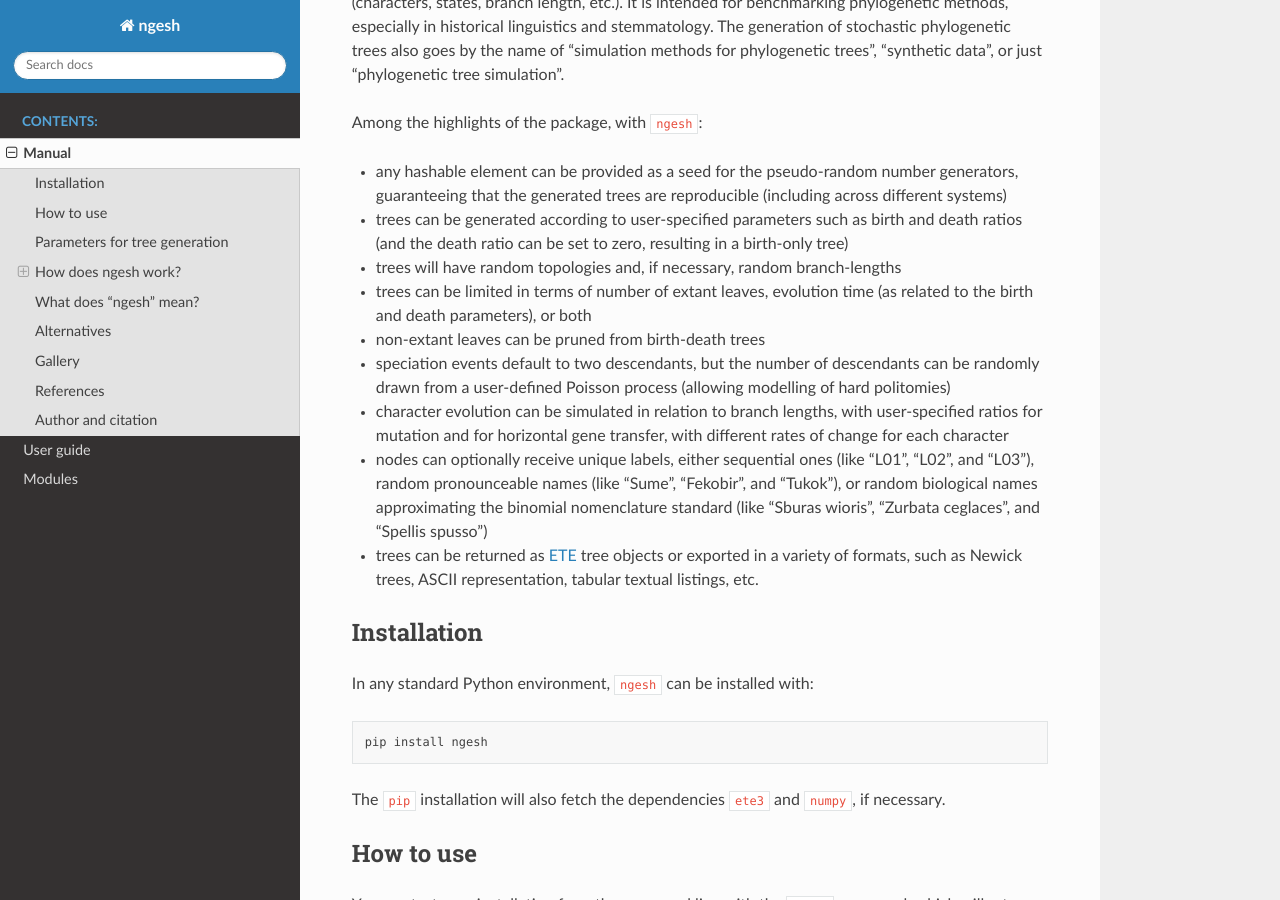
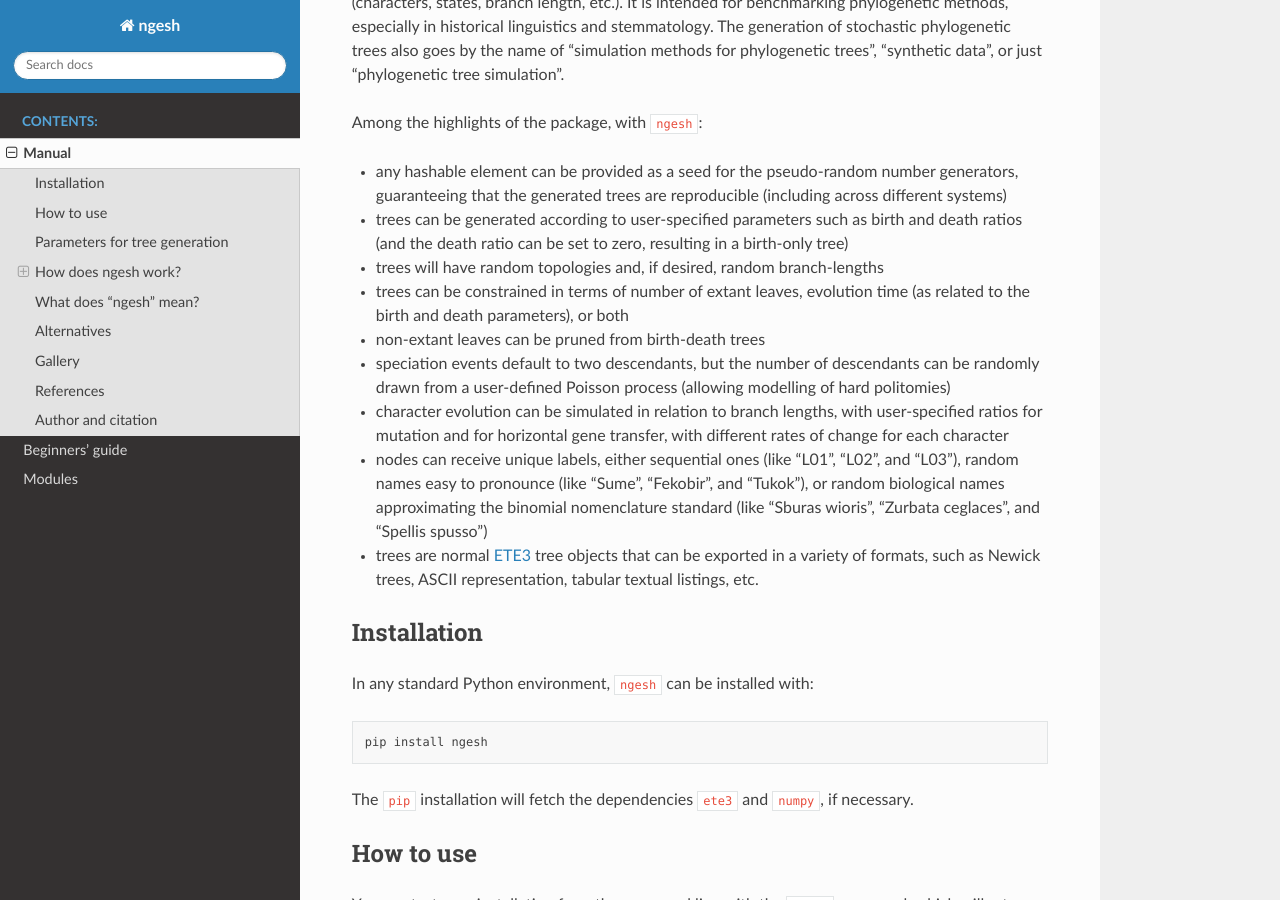
Before and after one commit to tresoldi/ngesh, a Sphinx documentation site: the page built from docs/readme.rst, in a window 1280 px wide and 900 px high, scrolled down 194 px. Built offline with Sphinx 7.4.7 and the Read the Docs theme 2.0.0, drawn with Linux system fonts in a browser that asks for light colours.

Commit message:
Update README.md preparing for release, new docs, and transfer

```diff
--- a/docs/userguide.rst
+++ b/docs/beginners.rst
@@ -1,5 +1,5 @@
-User guide
-==========
+Beginners' guide
+================
 
 The ``ngesh`` library is designed to generate simulated data in
 reproducible manner: the pseudo-random generator seeds are used not only
--- a/docs/index.rst
+++ b/docs/index.rst
@@ -32,7 +32,7 @@ simulation”.
    :caption: Contents:
 
    readme
-   userguide
+   beginners
    Modules <source/modules.rst>
 
 
--- a/docs/readme.rst
+++ b/docs/readme.rst
@@ -17,9 +17,9 @@ Among the highlights of the package, with ``ngesh``:
 -  trees can be generated according to user-specified parameters such as
    birth and death ratios (and the death ratio can be set to zero,
    resulting in a birth-only tree)
--  trees will have random topologies and, if necessary, random
+-  trees will have random topologies and, if desired, random
    branch-lengths
--  trees can be limited in terms of number of extant leaves, evolution
+-  trees can be constrained in terms of number of extant leaves, evolution
    time (as related to the birth and death parameters), or both
 -  non-extant leaves can be pruned from birth-death trees
 -  speciation events default to two descendants, but the number of
@@ -28,13 +28,13 @@ Among the highlights of the package, with ``ngesh``:
 -  character evolution can be simulated in relation to branch lengths,
    with user-specified ratios for mutation and for horizontal gene
    transfer, with different rates of change for each character
--  nodes can optionally receive unique labels, either sequential ones
-   (like “L01”, “L02”, and “L03”), random pronounceable names (like
+-  nodes can receive unique labels, either sequential ones
+   (like “L01”, “L02”, and “L03”), random names easy to pronounce (like
    “Sume”, “Fekobir”, and “Tukok”), or random biological names
    approximating the binomial nomenclature standard (like “Sburas
    wioris”, “Zurbata ceglaces”, and “Spellis spusso”)
--  trees can be returned as `ETE <http://etetoolkit.org/>`__ tree
-   objects or exported in a variety of formats, such as Newick trees,
+-  trees are normal `ETE3 <http://etetoolkit.org/>`__ tree
+   objects that can be exported in a variety of formats, such as Newick trees,
    ASCII representation, tabular textual listings, etc.
 
 Installation
@@ -46,7 +46,7 @@ In any standard Python environment, ``ngesh`` can be installed with:
 
    pip install ngesh
 
-The ``pip`` installation will also fetch the dependencies ``ete3`` and
+The ``pip`` installation will fetch the dependencies ``ete3`` and
 ``numpy``, if necessary.
 
 How to use
```
Also changed, not shown: README.md (+63 -66 lines).
